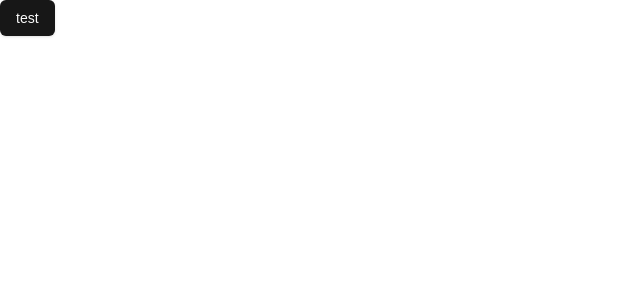
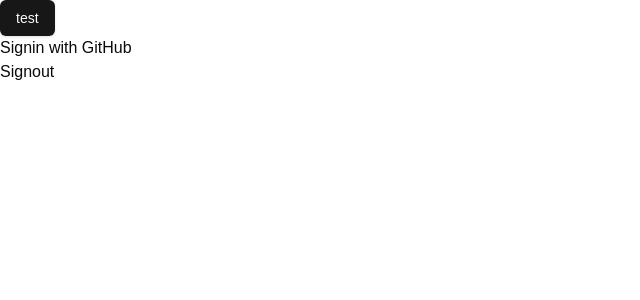
Before and after one commit to ben-tsai-kou/discuss, a Next.js app: page / in a window 1280 px wide. Shown: the top 300 px of the page, without its empty margins (0-640 px from the left). Built offline with nearby package versions, Linux system fonts and the light colour scheme; no server answers.

Commit message:
set up auth.js

```diff
--- a/package.json
+++ b/package.json
@@ -9,12 +9,14 @@
         "lint": "next lint"
     },
     "dependencies": {
+        "@auth/prisma-adapter": "^2.7.4",
         "@prisma/client": "6.2.1",
         "@radix-ui/react-slot": "^1.1.1",
         "class-variance-authority": "^0.7.1",
         "clsx": "^2.1.1",
         "lucide-react": "^0.473.0",
         "next": "15.1.3",
+        "next-auth": "5.0.0-beta.25",
         "prisma": "^6.2.1",
         "react": "^19.0.0",
         "react-dom": "^19.0.0",
--- /dev/null
+++ b/src/actions/index.ts
@@ -0,0 +1,11 @@
+'use server';
+
+import { signIn as signInAuth, signOut as signOutAuth } from '@/auth';
+
+export const signIn = async () => {
+    await signInAuth('github');
+};
+
+export const signOut = async () => {
+    await signOutAuth();
+};
--- /dev/null
+++ b/src/app/api/[...nextauth]/route.ts
@@ -0,0 +1,2 @@
+import { handlers } from '@/auth';
+export const { GET, POST } = handlers;
--- a/src/app/page.tsx
+++ b/src/app/page.tsx
@@ -1,9 +1,24 @@
+import { signOut } from '@/actions';
+import { signIn } from '@/actions';
+import { auth } from '@/auth';
 import { Button } from '@/components/ui/button';
 
-export default function Home() {
+export default async function Home() {
+    const session = await auth();
     return (
         <div>
             <Button>test</Button>
+            <div>
+                <form action={signIn}>
+                    <button type="submit">Signin with GitHub</button>
+                </form>
+            </div>
+            <div>
+                <form action={signOut}>
+                    <button type="submit">Signout</button>
+                </form>
+            </div>
+
         </div>
     );
 }
--- /dev/null
+++ b/src/auth.ts
@@ -0,0 +1,9 @@
+import NextAuth from 'next-auth';
+import GitHub from 'next-auth/providers/github';
+import { PrismaAdapter } from '@auth/prisma-adapter';
+import { db } from '@/db';
+
+export const { handlers, signIn, signOut, auth } = NextAuth({
+    providers: [GitHub],
+    adapter: PrismaAdapter(db),
+});
--- /dev/null
+++ b/src/middleware.ts
@@ -0,0 +1 @@
+export { auth as middleware } from '@/auth';
```
Also changed, not shown: 1 other file (tests, documents, lock files or other folders).
